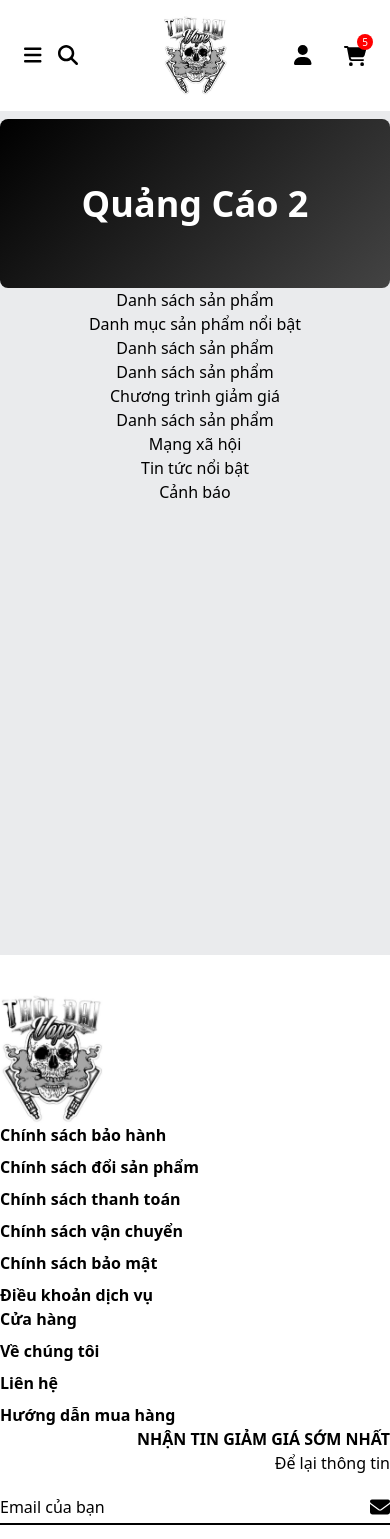
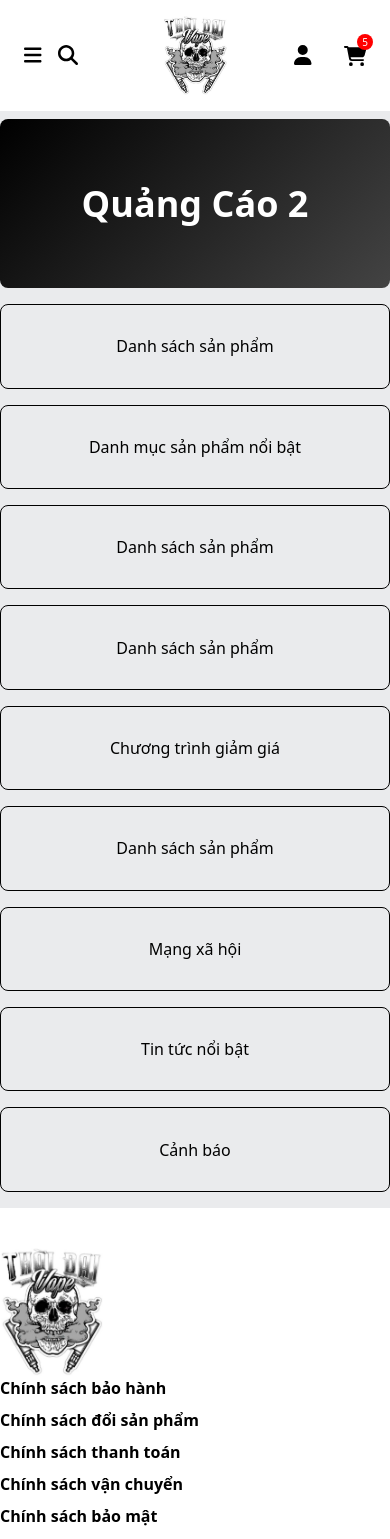
Before and after one commit to TruongKhanh23/thoidaivape, a Vue app: page / in a window 390 px wide. Shown: the top 1539 px of the page. Built offline with nearby package versions, Linux system fonts and the light colour scheme; the HTML template or start-up script is replaced by a standard one.

Commit message:
TDV-013: NotFound

```diff
--- a/src/components/Slider.vue
+++ b/src/components/Slider.vue
@@ -1,6 +1,6 @@
 <template>
-  <div class="flex justify-center items-center w-full pt-2">
-    <div class="w-[100%] md:w-[100%] lg:w-[60%] overflow-hidden rounded-lg relative">
+  <div class="flex justify-center items-center w-full">
+    <div class="w-full overflow-hidden rounded-lg relative">
       <div
         class="slider-container flex transition-transform duration-700 ease-out"
         :style="{ transform: `translateX(-${currentIndex * 100}%)` }"
--- a/src/router/index.ts
+++ b/src/router/index.ts
@@ -12,81 +12,87 @@ import NewsDetails from '../views/NewsDetails.vue'
 import News from '../views/News.vue'
 import Contact from '../views/Contact.vue'
 import BuyGuideline from '../views/BuyGuideline.vue'
+import NotFound from '../views/NotFound.vue' // Import component cho trang 404
 
 const router = createRouter({
   history: createWebHistory(import.meta.env.BASE_URL),
   routes: [
     {
       path: '/',
-      name: 'home', // 'name' giữ lại tiếng Anh
+      name: 'home',
       component: HomeView,
     },
     {
-      path: '/gioi-thieu', // 'path' bằng tiếng Việt
+      path: '/gioi-thieu',
       name: 'about',
       component: () => import('../views/AboutView.vue'),
     },
     {
-      path: '/dang-nhap', // 'path' bằng tiếng Việt
+      path: '/dang-nhap',
       name: 'login',
       component: Login,
     },
     {
-      path: '/gio-hang', // 'path' bằng tiếng Việt
+      path: '/gio-hang',
       name: 'cart',
       component: Cart,
     },
     {
-      path: '/san-pham', // 'path' bằng tiếng Việt
+      path: '/san-pham',
       name: 'products',
       component: Products,
     },
     {
-      path: '/chinh-sach-doi-san-pham', // 'path' bằng tiếng Việt
+      path: '/chinh-sach-doi-san-pham',
       name: 'productExchangePolicy',
       component: ProductExchangePolicy,
     },
     {
-      path: '/chi-tiet-san-pham/:id', // 'path' bằng tiếng Việt
+      path: '/chi-tiet-san-pham/:id',
       name: 'productDetails',
       component: ProductDetails,
-      props: true, // Cho phép truyền ID sản phẩm qua URL
+      props: true,
     },
     {
-      path: '/chinh-sach-bao-mat', // 'path' bằng tiếng Việt
+      path: '/chinh-sach-bao-mat',
       name: 'privacyPolicy',
       component: PrivacyPolicy,
     },
     {
-      path: '/chinh-sach-thanh-toan', // 'path' bằng tiếng Việt
+      path: '/chinh-sach-thanh-toan',
       name: 'paymentPolicy',
       component: PaymentPolicy,
     },
     {
-      path: '/thanh-toan', // 'path' bằng tiếng Việt
+      path: '/thanh-toan',
       name: 'payment',
       component: Payment,
     },
     {
-      path: '/chi-tiet-tin-tuc/:id', // 'path' bằng tiếng Việt
+      path: '/chi-tiet-tin-tuc/:id',
       name: 'newsDetails',
       component: NewsDetails,
-      props: true, // Cho phép truyền ID bài viết qua URL
+      props: true,
     },
     {
-      path: '/tin-tuc', // 'path' bằng tiếng Việt
+      path: '/tin-tuc',
       name: 'news',
       component: News,
     },
     {
-      path: '/lien-he', // 'path' bằng tiếng Việt
+      path: '/lien-he',
       name: 'contact',
       component: Contact,
     },
     {
-      path: '/huong-dan-mua-hang', // 'path' bằng tiếng Việt
+      path: '/huong-dan-mua-hang',
       name: 'buyGuideline',
       component: BuyGuideline,
+    },
+    {
+      path: '/:catchAll(.*)', // Bắt mọi đường dẫn không khớp
+      name: 'NotFound',
+      component: NotFound,
     },
   ],
 })
--- a/src/views/HomeView.vue
+++ b/src/views/HomeView.vue
@@ -1,19 +1,59 @@
 <template>
-  <div class="text-center bg-[#EAEBED] min-h-screen">
-    <Slider />
-    <p>Danh sách sản phẩm</p>
-    <p>Danh mục sản phẩm nổi bật</p>
-    <p>Danh sách sản phẩm</p>
-    <p>Danh sách sản phẩm</p>
-    <p>Chương trình giảm giá</p>
-    <p>Danh sách sản phẩm</p>
-    <p>Mạng xã hội</p>
-    <p>Tin tức nổi bật</p>
-    <p>Cảnh báo</p>
+  <div class="flex justify-center bg-[#EAEBED] min-h-screen pt-2 pb-4">
+    <div
+      class="flex flex-col items-center justify-center space-y-4 w-[100%] md:w-[100%] lg:w-[60%]"
+    >
+      <Slider />
+      <p
+        class="flex items-center justify-center min-h-[10vh] border border-[#000000] w-full rounded-lg"
+      >
+        Danh sách sản phẩm
+      </p>
+      <p
+        class="flex items-center justify-center min-h-[10vh] border border-[#000000] w-full rounded-lg"
+      >
+        Danh mục sản phẩm nổi bật
+      </p>
+      <p
+        class="flex items-center justify-center min-h-[10vh] border border-[#000000] w-full rounded-lg"
+      >
+        Danh sách sản phẩm
+      </p>
+      <p
+        class="flex items-center justify-center min-h-[10vh] border border-[#000000] w-full rounded-lg"
+      >
+        Danh sách sản phẩm
+      </p>
+      <p
+        class="flex items-center justify-center min-h-[10vh] border border-[#000000] w-full rounded-lg"
+      >
+        Chương trình giảm giá
+      </p>
+      <p
+        class="flex items-center justify-center min-h-[10vh] border border-[#000000] w-full rounded-lg"
+      >
+        Danh sách sản phẩm
+      </p>
+      <p
+        class="flex items-center justify-center min-h-[10vh] border border-[#000000] w-full rounded-lg"
+      >
+        Mạng xã hội
+      </p>
+      <p
+        class="flex items-center justify-center min-h-[10vh] border border-[#000000] w-full rounded-lg"
+      >
+        Tin tức nổi bật
+      </p>
+      <p
+        class="flex items-center justify-center min-h-[10vh] border border-[#000000] w-full rounded-lg"
+      >
+        Cảnh báo
+      </p>
+    </div>
   </div>
 </template>
 
 <script setup>
-import Slider from '@/components/Slider.vue';
+import Slider from '@/components/Slider.vue'
 import VuexSample from '@/components/VuexSample.vue'
 </script>
--- /dev/null
+++ b/src/views/NotFound.vue
@@ -0,0 +1,3 @@
+<template>
+  <div class="flex justify-center bg-[#EAEBED] min-h-screen pt-2 pb-4">Not Found</div>
+</template>
```
